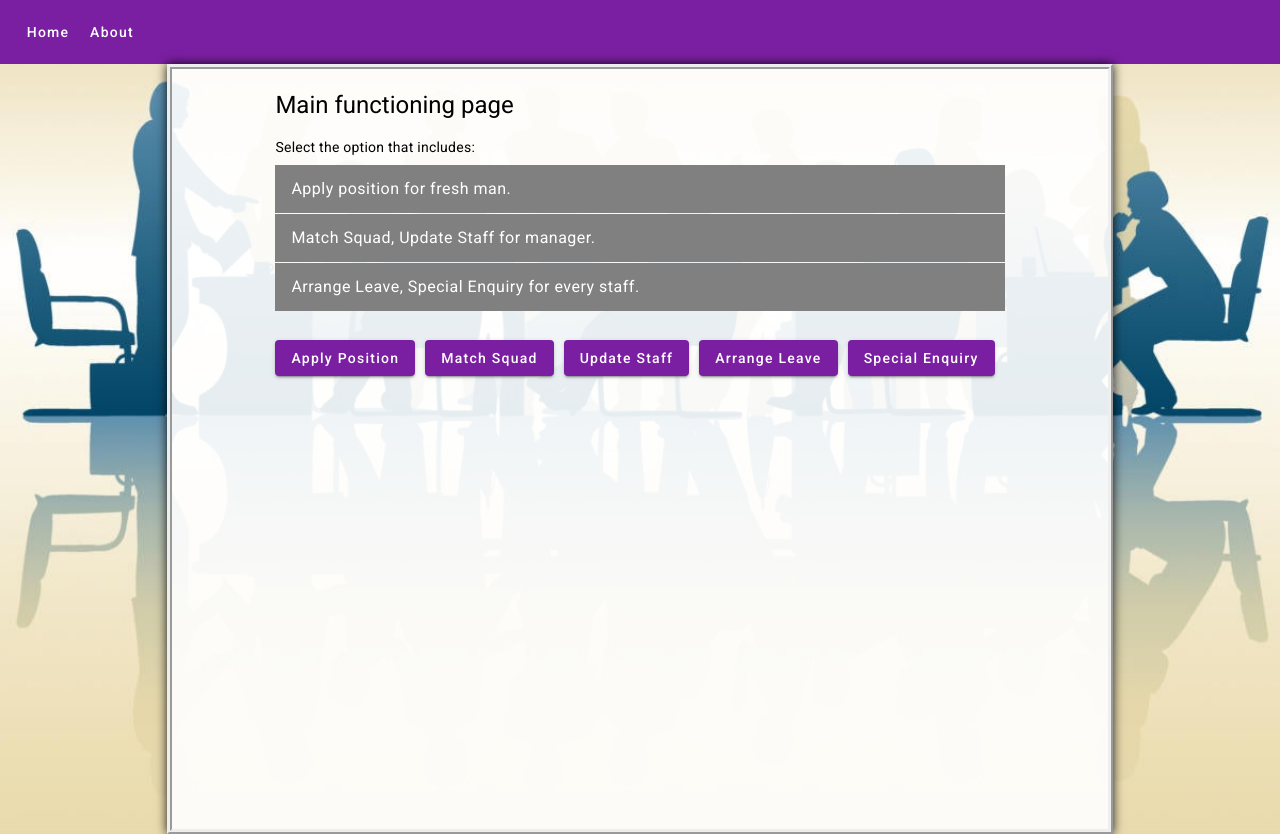
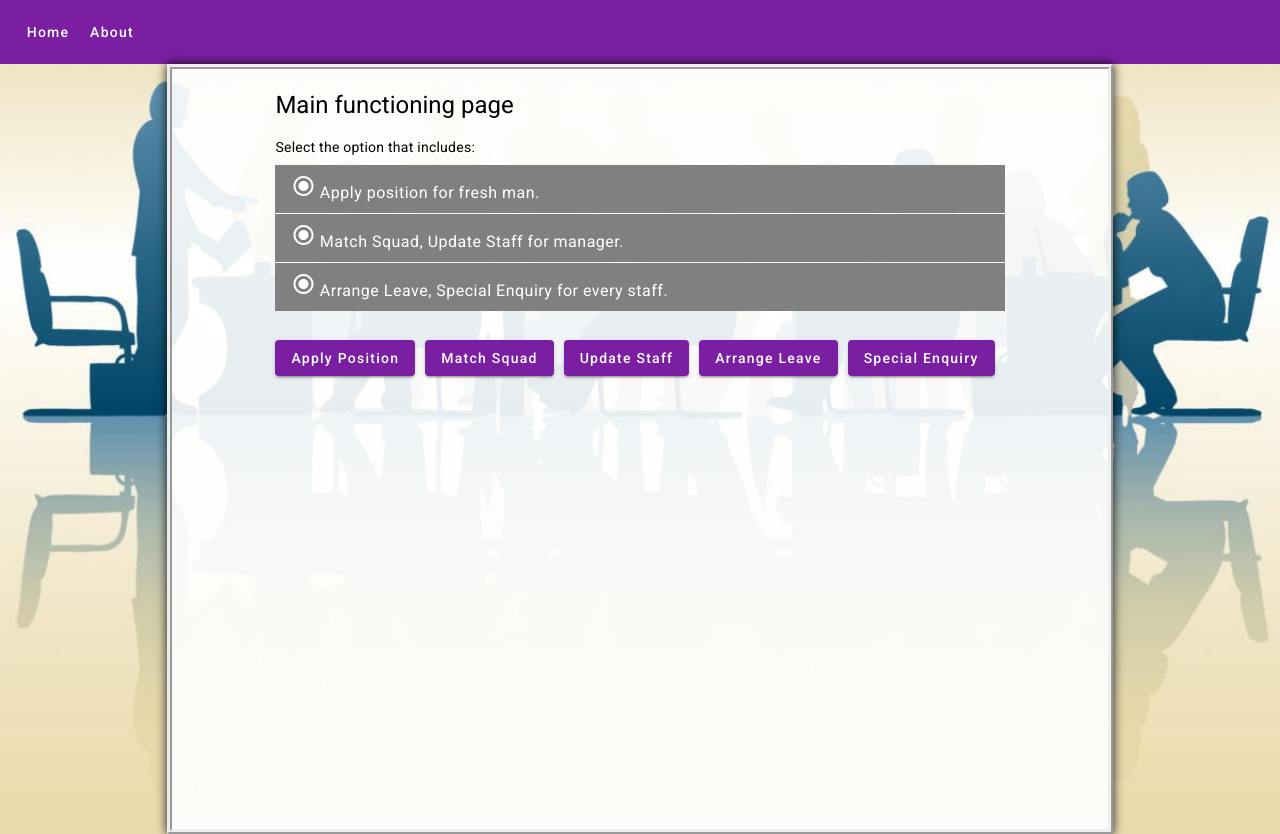
Before and after one commit to LiJen55123/VeryConnect, an Angular app in the folder frontend/: page /home in a window 1280 px wide. Built offline with nearby package versions, Linux system fonts and the light colour scheme.

Commit message:
icon setup success

```diff
--- a/frontend/src/app/Home/Home.component.html
+++ b/frontend/src/app/Home/Home.component.html
@@ -1,9 +1,9 @@
 <h1>Main functioning page</h1>
 Select the option that includes:
 <mat-list  role="list">
-  <mat-list-item role="listitem">Apply position for fresh man.</mat-list-item>
-  <mat-list-item role="listitem"> Match Squad, Update Staff for manager.</mat-list-item>
-  <mat-list-item role="listitem">Arrange Leave, Special Enquiry for every staff.</mat-list-item>
+  <mat-list-item role="listitem"><mat-icon>radio_button_checked</mat-icon> Apply position for fresh man.</mat-list-item>
+  <mat-list-item role="listitem"><mat-icon>radio_button_checked</mat-icon> Match Squad, Update Staff for manager.</mat-list-item>
+  <mat-list-item role="listitem"><mat-icon>radio_button_checked</mat-icon> Arrange Leave, Special Enquiry for every staff.</mat-list-item>
 </mat-list>
 <br>
 <button mat-raised-button color="primary">Apply Position</button>
```
